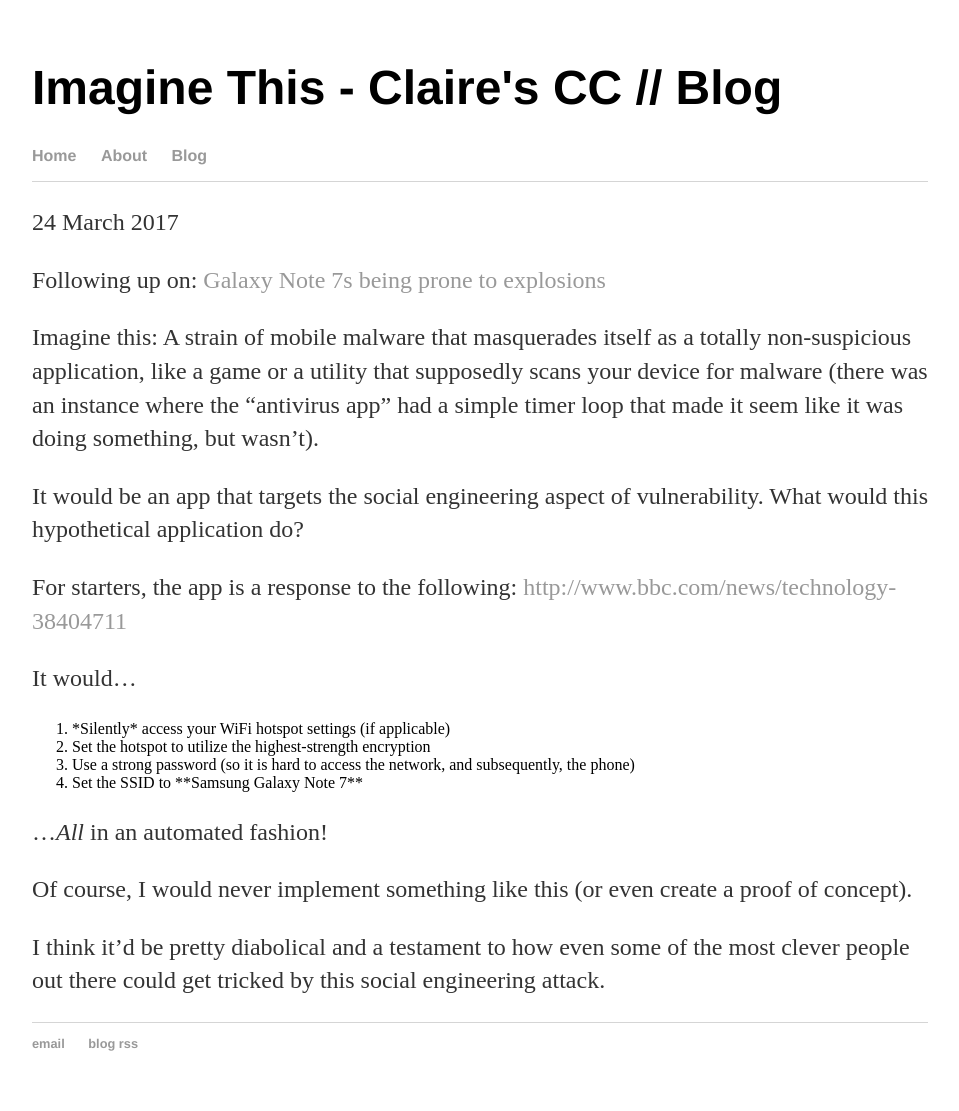
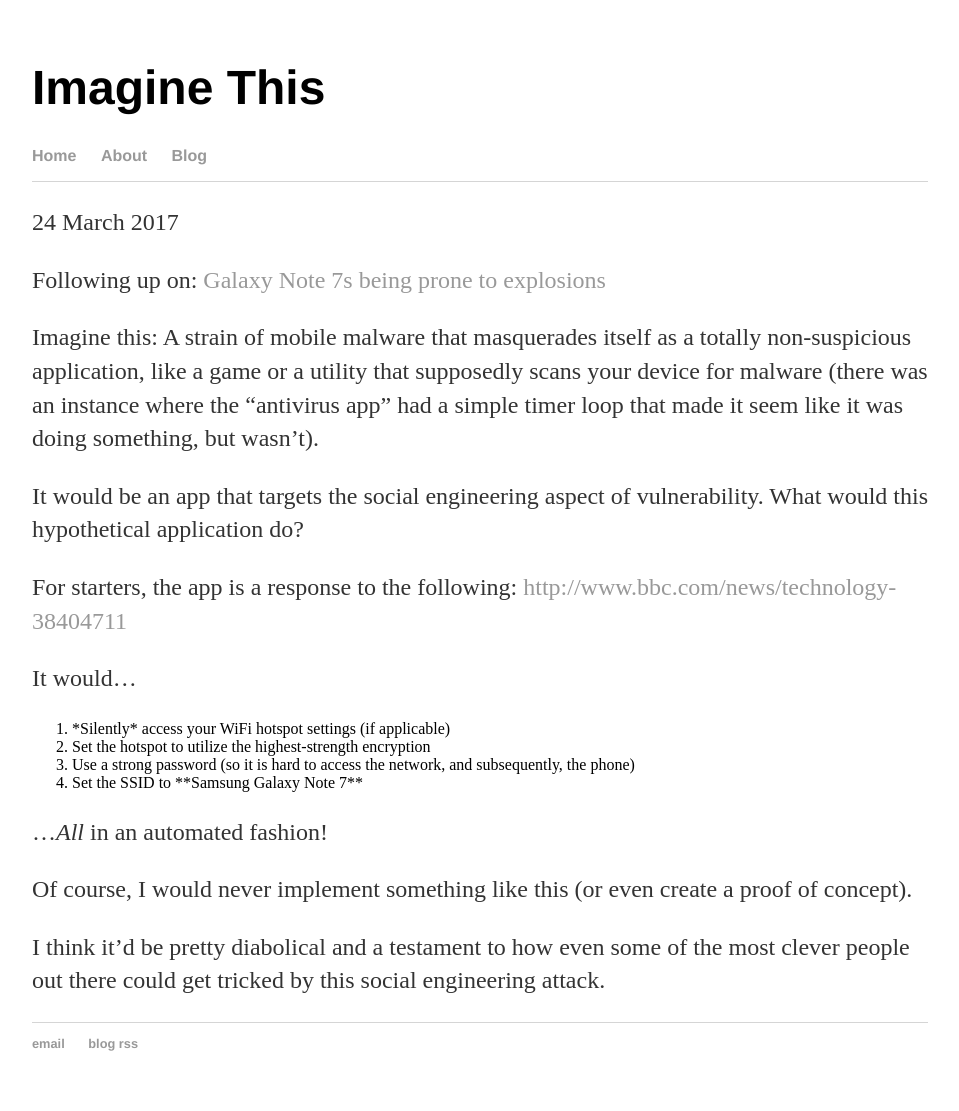
Before and after one commit to sle3man/sle3man.github.io, a Jekyll site: the page built from _posts/2017-03-24-Imagine-This.md, in a window 1280 px wide. Shown: the whole page, without its empty margins (160-1119 px from the left). Built offline with Jekyll 4.4.1, drawn with Linux system fonts in a browser that asks for light colours.

Commit message:
Update 2017-03-24-Imagine-This.md

```diff
--- a/_posts/2017-03-24-Imagine-This.md
+++ b/_posts/2017-03-24-Imagine-This.md
@@ -1,7 +1,6 @@
 ---
 layout: post
-title: "Imagine This - Claire's CC // Blog"
-post_title: "Imagine This"
+title: "Imagine This"
 date: 2017-03-24 15:44
 ---
 
```
